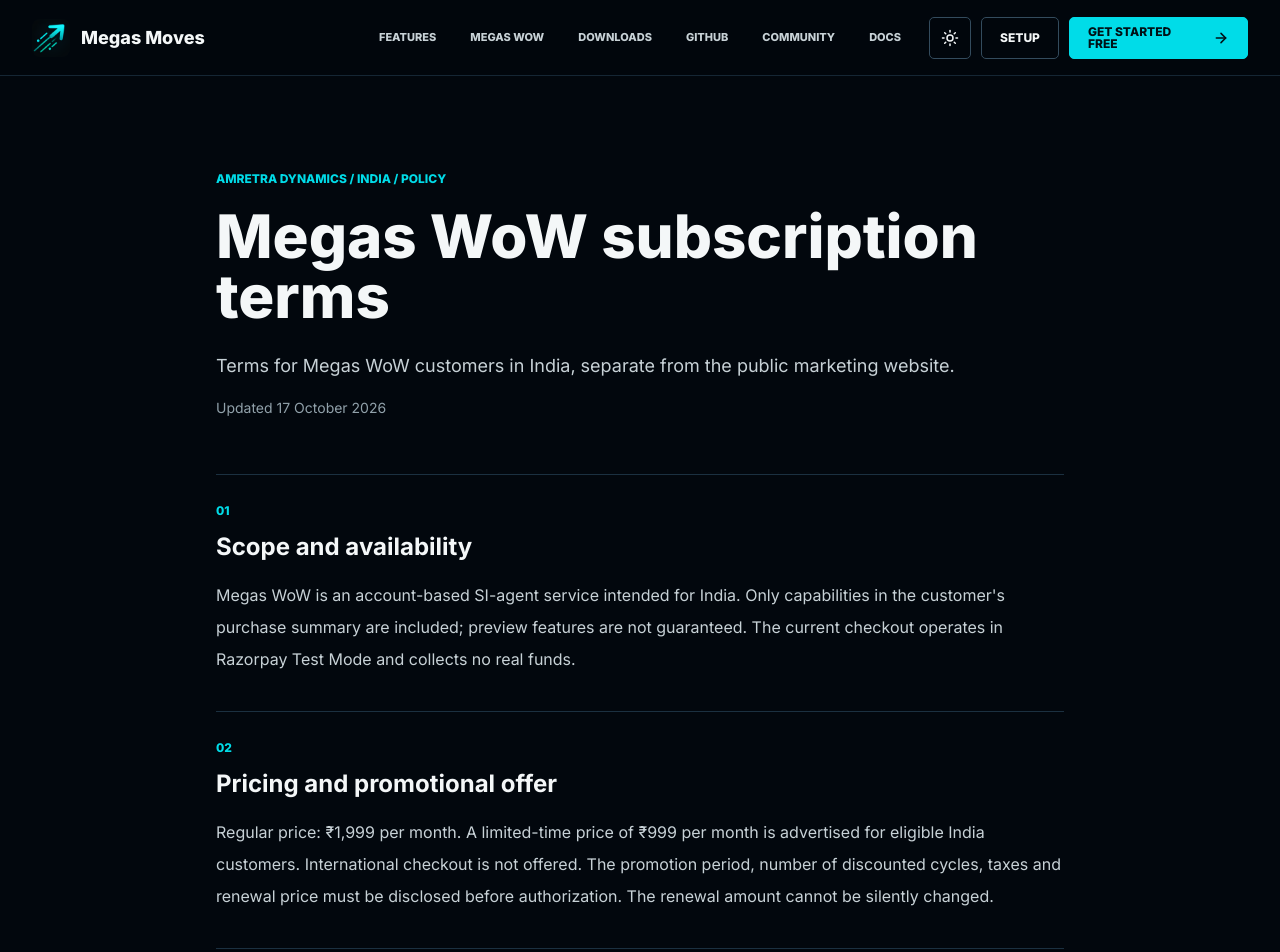
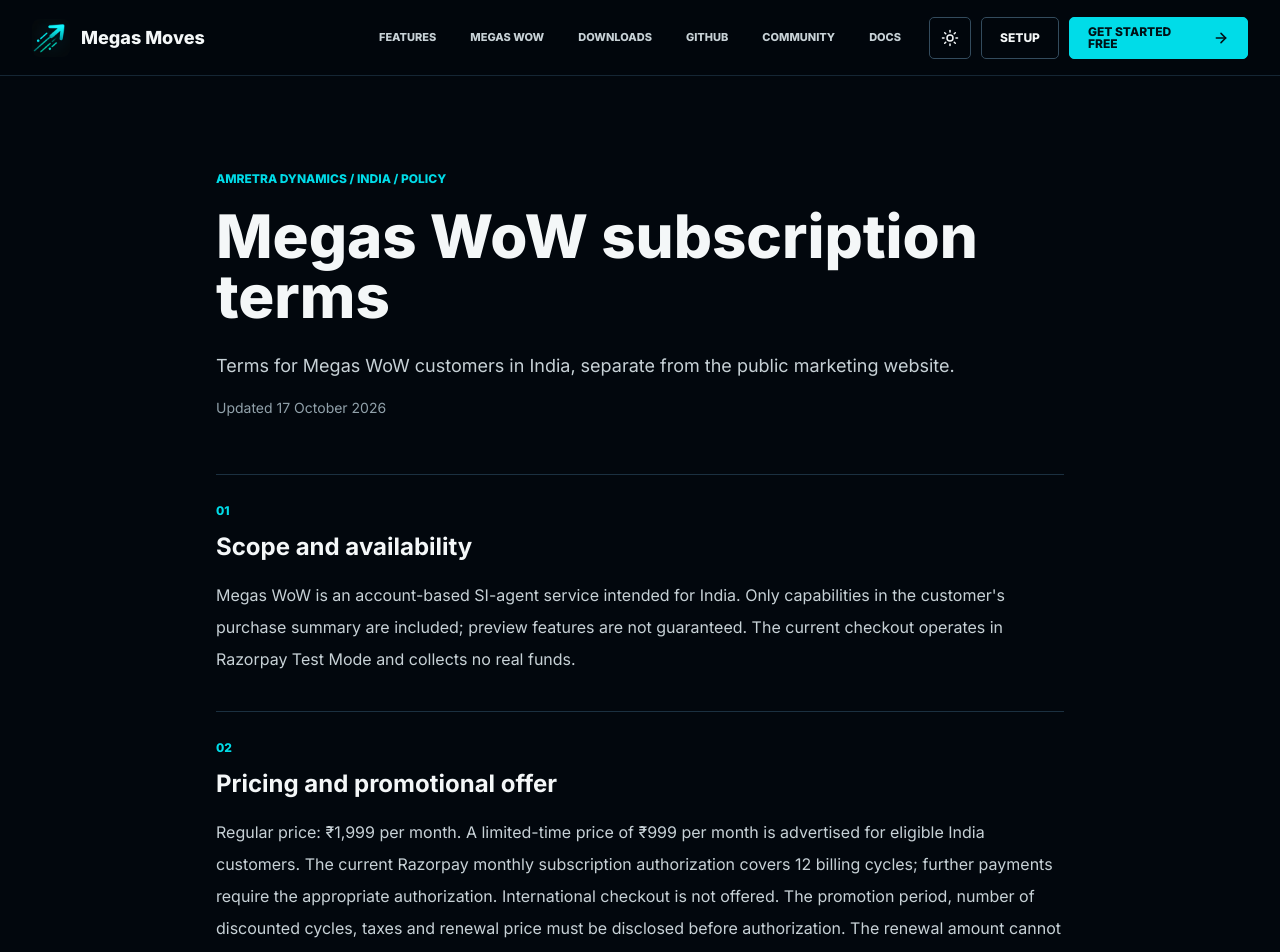
Before and after one commit to Amretra-Dynamics/megasmoves, a Next.js app in the folder marketing/: page /legal/subscription-terms in a window 1280 px wide. Shown: the top 952 px of the page. Built offline with nearby package versions, Linux system fonts and the light colour scheme.

Commit message:
fix: disclose India WoW 12-cycle authorization and improve pricing account UX

```diff
--- a/marketing/src/app/legal/subscription-terms/page.tsx
+++ b/marketing/src/app/legal/subscription-terms/page.tsx
@@ -12,7 +12,7 @@
   {
     "title": "Pricing and promotional offer",
     "paragraphs": [
-      "Regular price: ₹1,999 per month. A limited-time price of ₹999 per month is advertised for eligible India customers. International checkout is not offered. The promotion period, number of discounted cycles, taxes and renewal price must be disclosed before authorization. The renewal amount cannot be silently changed."
+      "Regular price: ₹1,999 per month. A limited-time price of ₹999 per month is advertised for eligible India customers. The current Razorpay monthly subscription authorization covers 12 billing cycles; further payments require the appropriate authorization. International checkout is not offered. The promotion period, number of discounted cycles, taxes and renewal price must be disclosed before authorization. The renewal amount cannot be silently changed."
     ]
   },
   {
```
